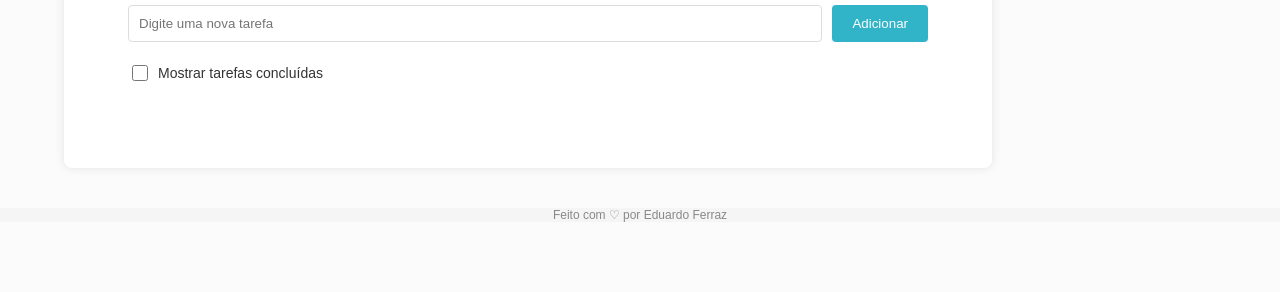
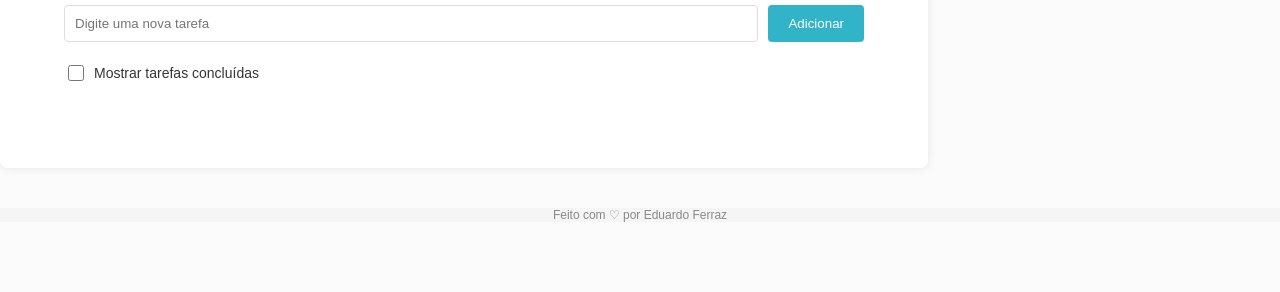
Before and after one commit to Eduardo-Ferraz/Gama_ListaDeEstudos, a website: page index.html in a window 1280 px wide. Shown: the part 508-800 px from the top of the page. Drawn offline with Linux system fonts and the light colour scheme.

Commit message:
fix justify

```diff
--- a/styles.css
+++ b/styles.css
@@ -45,9 +45,9 @@ body {
 
 
 .todo-container {
+    justify-self: center;
     background: #fff;
     padding: 5%;
-    margin: 0% 5%;
     border-radius: 8px;
     box-shadow: 0 0 10px rgba(0, 0, 0, 0.1);
     width: 80%;
```
